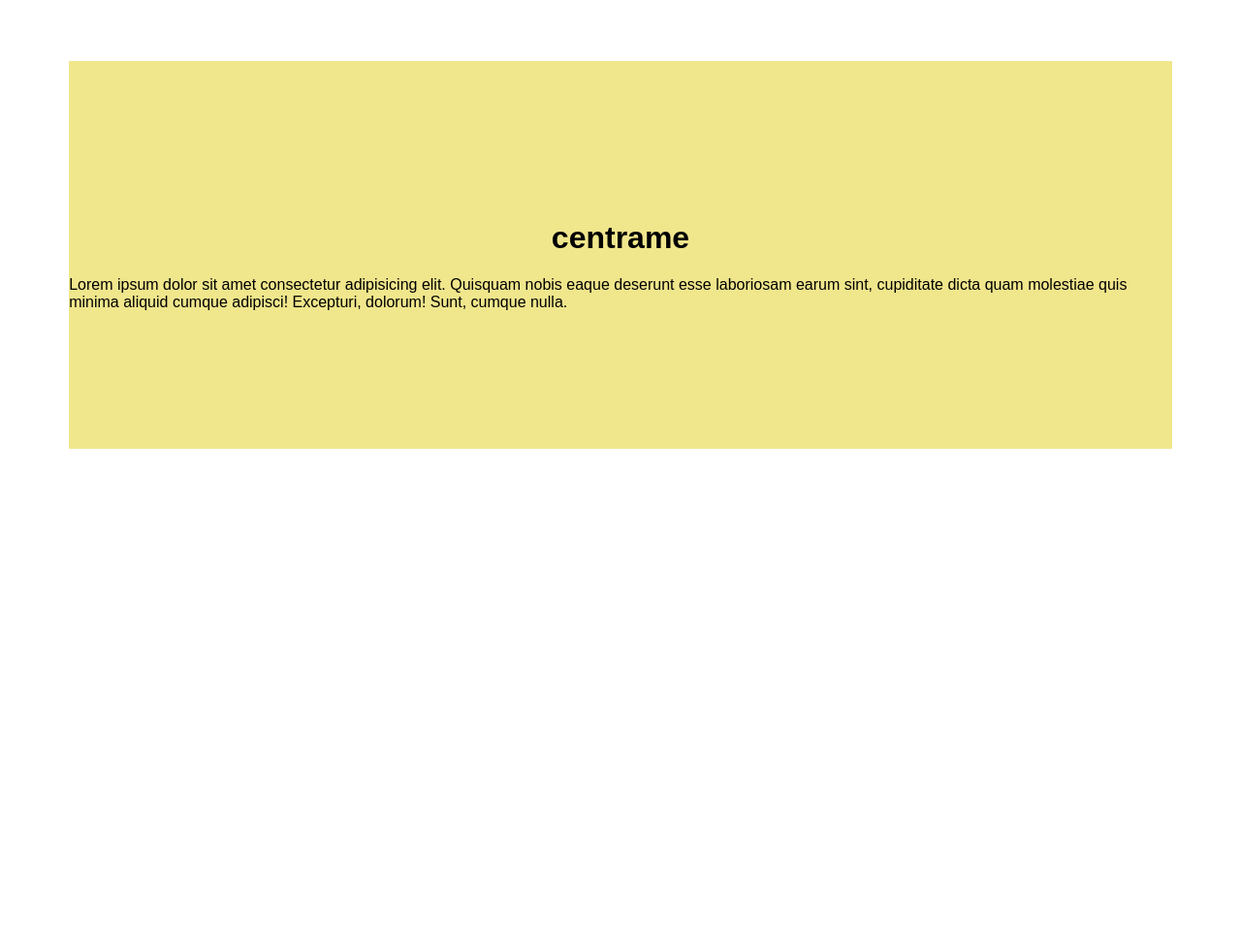
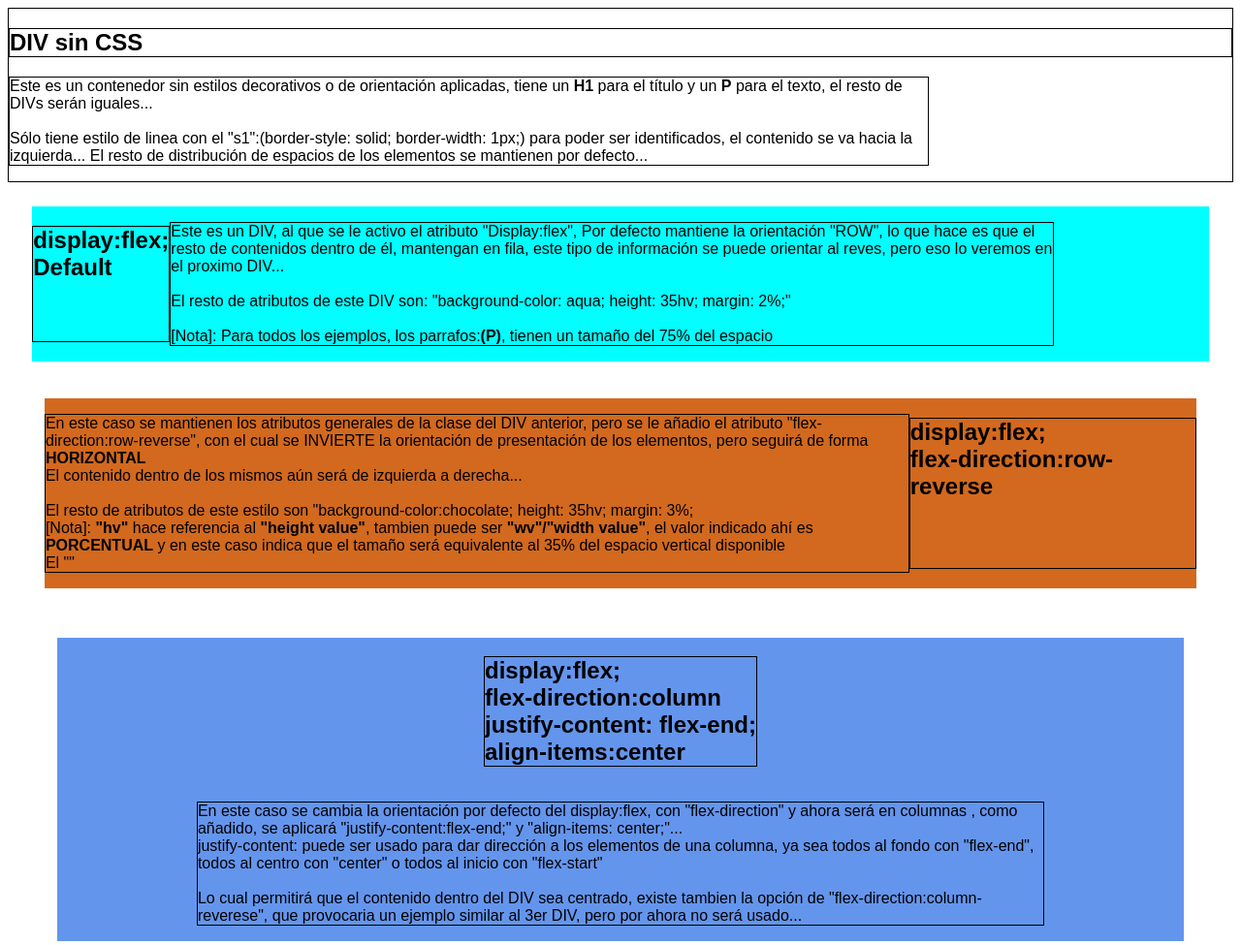
Before and after one commit to Imix-Dkz/Js-Excercises, a plain HTML site: page Div-Center/index.html in a window 1280 px wide. Shown: the top 975 px of the page at 97% size. Before the commit the page ends 800 px from the top, so only its background shows below. Drawn offline with Linux system fonts and the light colour scheme.

Commit message:
Se añade ejemplo de DIV-CENTER

```diff
--- a/Div-Center/index.html
+++ b/Div-Center/index.html
@@ -1,11 +1,40 @@
 <!DOCTYPE html>
 <html lang="en">
 <head>
-    <title>Div Center</title>
+    <title>Div Center y sus consideraciones...</title>
 </head>
 <style>
     body{ font-family: sans-serif; }
-    .contenedor{
+    .s1{
+        border-style: solid;
+        border-width: 1px;
+    }
+    .div-dos{
+        background-color: aqua;
+        height: 35hv;
+        margin: 2%;
+
+        display: flex;
+    }
+    .div-tres{
+        background-color:chocolate;
+        height: 35hv;
+        margin: 3%;
+
+        display: flex;
+        flex-direction: row-reverse;
+    }
+    .div-cuatro{
+        background-color:cornflowerblue;
+        height: 40hv;
+        margin: 4%;
+
+        display: flex;
+        flex-direction: column;
+        justify-content: flex-end;
+        align-items: center;
+    }
+    .div-cinco{
         background-color: khaki;
         height: 50vh;
         margin: 5%;
@@ -14,13 +43,64 @@
         flex-direction: column;
         justify-content: center;
         align-items: center;
+        text-align: center;
     }
-    p{ width: 50%; }
+    p{ width: 75%; }
 </style>
 <body>
-    <div class="contenedor">
-        <h1>centrame</h1>
-        Lorem ipsum dolor sit amet consectetur adipisicing elit. Quisquam nobis eaque deserunt esse laboriosam earum sint, cupiditate dicta quam molestiae quis minima aliquid cumque adipisci! Excepturi, dolorum! Sunt, cumque nulla.
+    <section id="seccion-uno">
+        <div class="s1">
+            <h1 class="s1">DIV sin CSS</h1>
+            <p class="s1">
+                Este es un contenedor sin estilos decorativos o de orientación aplicadas, tiene un <b>H1</b> para el título y un <b>P</b> para el texto, el resto de DIVs serán iguales...<br>
+                <br>
+                Sólo tiene estilo de linea con el "s1":(border-style: solid; border-width: 1px;) para poder ser identificados, el contenido se va hacia la izquierda... El resto de distribución de espacios de los elementos se mantienen por defecto...
+            </p>
+        </div>
+    </section><section id="seccion-dos">
+        <div class="div-dos">
+            <h1 class="s1">display:flex;<br>Default</h1>
+            <p class="s1">
+                Este es un DIV, al que se le activo el atributo "Display:flex", Por defecto mantiene la orientación "ROW", lo que hace es que el resto de contenidos dentro de él, mantengan en fila, este tipo de información se puede orientar al reves, pero eso lo veremos en el proximo DIV...<br>
+                <br>
+                El resto de atributos de este DIV son: "background-color: aqua; height: 35hv; margin: 2%;"<br>
+                <br>
+                [Nota]: Para todos los ejemplos, los parrafos:<b>(P)</b>, tienen un tamaño del 75% del espacio
+            </p>
+        </div>
+    </section><section id="seccion-tres">
+        <div class="div-tres">
+            <h1 class="s1">display:flex;<br>flex-direction:row-reverse</h1>
+            <p class="s1">
+                En este caso se mantienen los atributos generales de la clase del DIV anterior, pero se le añadio el atributo "flex-direction:row-reverse", con el cual se INVIERTE la orientación de presentación de los elementos, pero seguirá de forma <B>HORIZONTAL</B><br>
+                El contenido dentro de los mismos aún será de izquierda a derecha...<br>
+                <br>
+                El resto de atributos de este estilo son "background-color:chocolate; height: 35hv; margin: 3%;<br>
+                [Nota]: <b>"hv"</b> hace referencia al <b>"height value"</b>, tambien puede ser <b>"wv"/"width value"</b>, el valor indicado ahí es <b>PORCENTUAL</b> y en este caso  indica que el tamaño será equivalente al 35% del espacio vertical disponible<br>
+                El ""
+            </p>
+        </div>
+    </section><section id="seccion-cuatro">
+        <div class="div-cuatro">
+            <h1 class="s1">
+                display:flex;<br>
+                flex-direction:column<br>
+                justify-content: flex-end;<br>
+                align-items:center
+            </h1><p class="s1">
+                En este caso se cambia la orientación por defecto del display:flex, con "flex-direction" y ahora será en columnas , como añadido, se aplicará "justify-content:flex-end;" y "align-items: center;"...<br>
+                justify-content: puede ser usado para dar dirección a los elementos de una columna, ya sea todos al fondo con "flex-end", todos al centro con "center" o todos al inicio con "flex-start"<br>
+                <br>
+                Lo cual permitirá que el contenido dentro del DIV sea centrado, existe tambien la opción de "flex-direction:column-reverese", que provocaria un ejemplo similar al 3er DIV, pero por ahora no será usado...
+            </p>
+        </div>
+    </section><section id="seccion-cinco">
+
+    </section>
+
+    <div class="div-cinco">
+        <h1>Centrado</h1>
+        <p> Este último añade las caracteristicas del previo, pero se le agregó ... <br>"text-align:center", con lo que aparte, a todos los elementos hijos dentro de el, se les indicará que su texto sea centrado ...<br> Lorem ipsum dolor sit amet consectetur adipisicing elit. Quisquam nobis eaque deserunt esse laboriosam earum sint, cupiditate dicta quam molestiae quis minima aliquid cumque adipisci! Excepturi, dolorum! Sunt, cumque nulla.</p>
     </div>
 
 </body>
```
